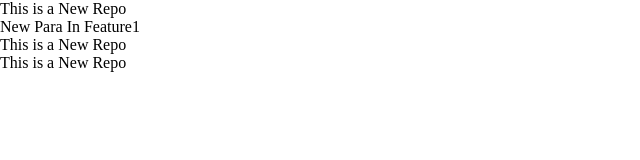
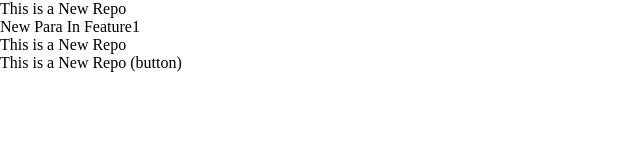
Before and after one commit to rani-supriya/Local-Repository, a plain HTML site: page index.html in a window 1280 px wide. Shown: the full height of the page, 0-640 px from the left. Drawn offline with Linux system fonts and the light colour scheme.

```diff
--- a/index.html
+++ b/index.html
@@ -10,7 +10,7 @@
     <p>This is a New Repo</p>
     <p>New Para In Feature1</p>
     <p>This is a New Repo</p>
-    <p>This is a New Repo</p>
+    <p>This is a New Repo (button)</p>
 
 </body>
 </html>
```
